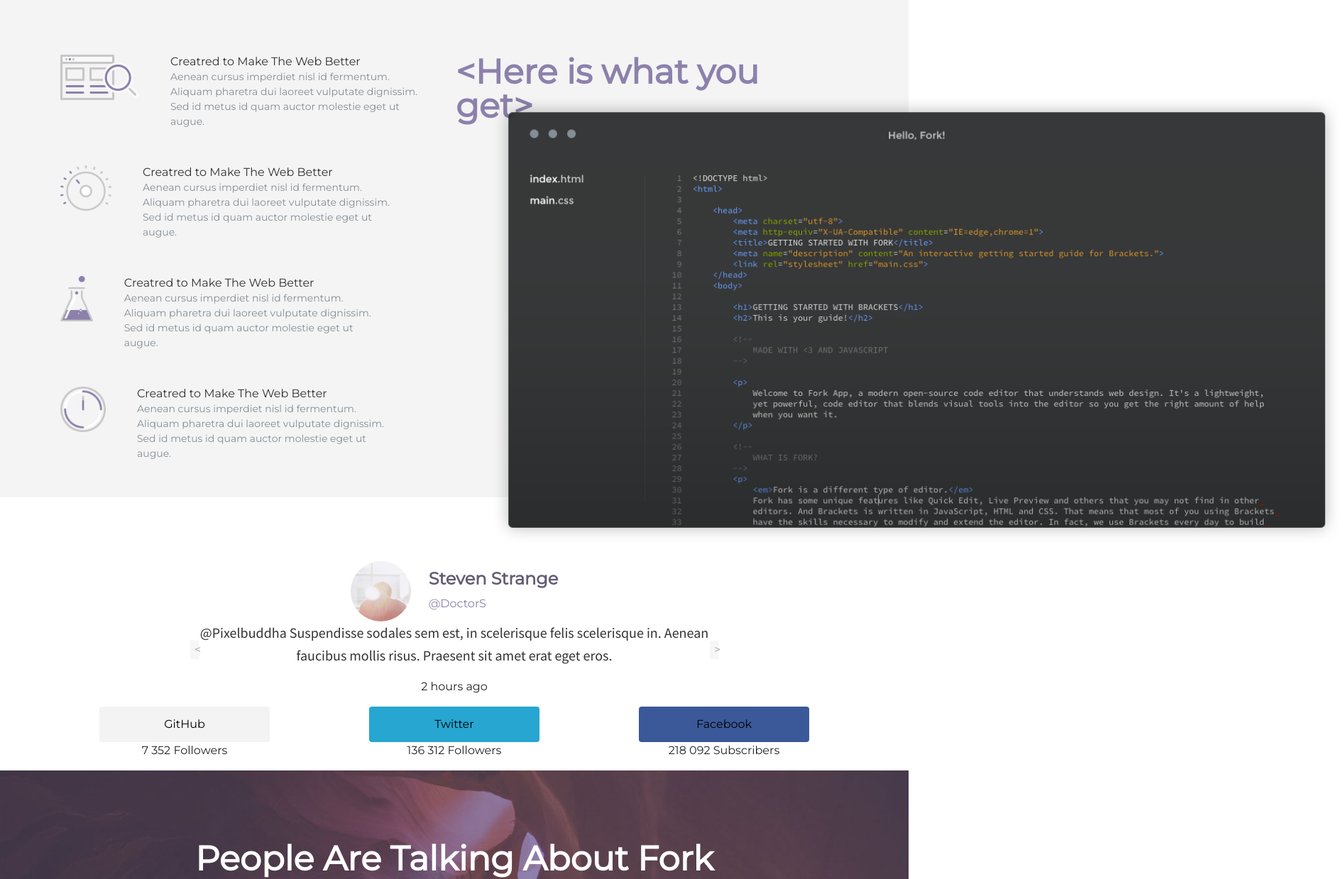
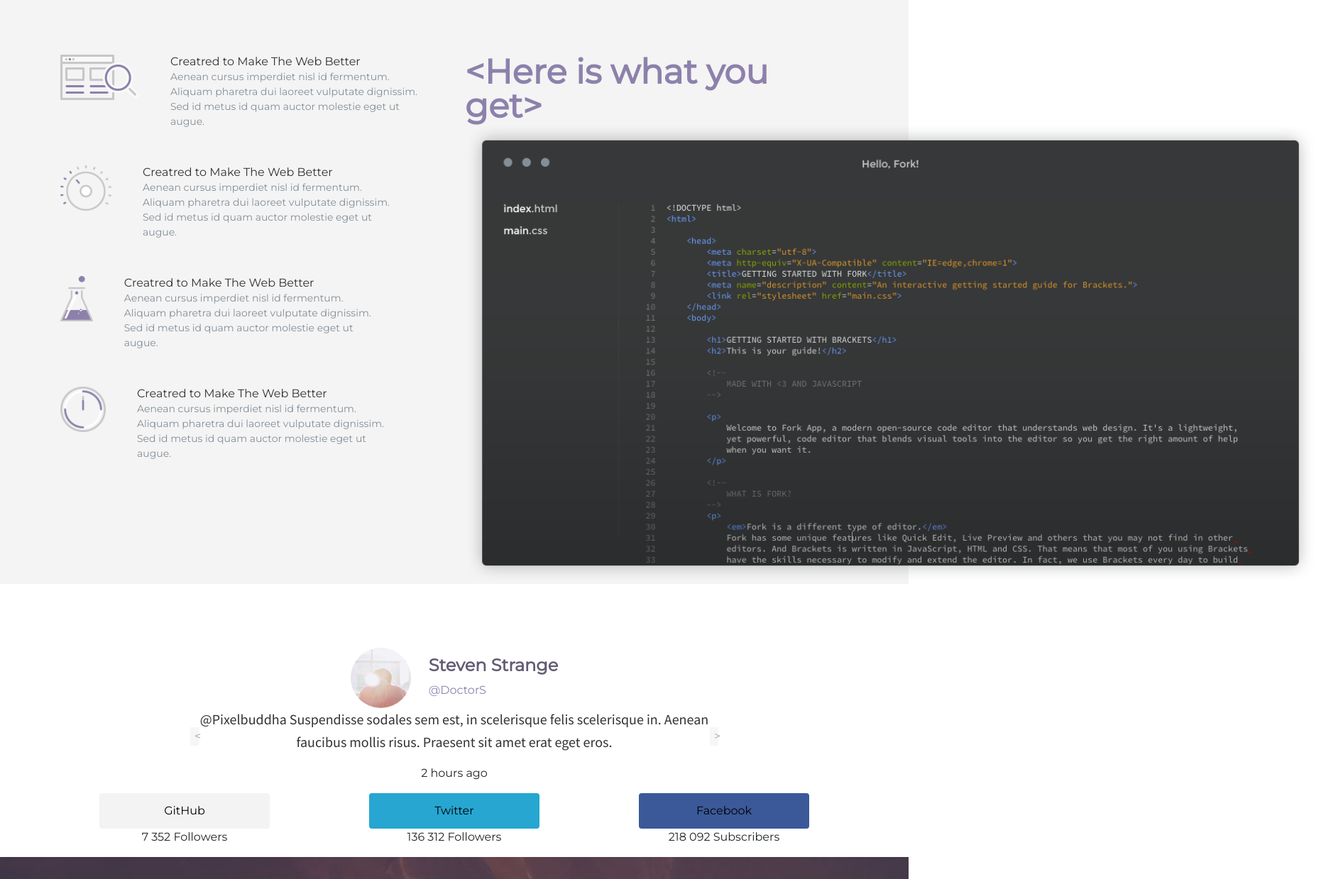
Before and after one commit to mjzart/FrontEnd_Course, a plain HTML site: page Project ExamCss/index.html in a window 1280 px wide. Shown: the part 1204-2443 px from the top of the page at 71% size, 1892 px wide, since content can reach past the window. Drawn offline with nearby package versions, Linux system fonts and the light colour scheme.

Commit message:
HW16_1708J

```diff
--- a/Project ExamCss/styles.css
+++ b/Project ExamCss/styles.css
@@ -225,18 +225,17 @@ body{
     position: relative;
 }
 .editor{
-    position: absolute;
-    top: 50px;
-    left: 50px;
+
     width: 1200px;
     height: 650px;
-    object-fit: contain;
-    overflow: hidden;
 }
 
 .img-conteiner {
     max-width: 705px;
     height: 580px;
+    position: absolute;
+    top: 50px;
+    left: 50px;
     object-fit: contain;
 }
 
@@ -251,6 +250,11 @@ body{
     letter-spacing: normal;
     text-align: left;
     color: #8d81ac;
+}
+
+.img-container{
+    max-width: 705px;
+    owerflow: hidden;
 }
 
 .slider{
@@ -418,7 +422,7 @@ body{
 }
 
 .people-about-screan{
-
+    background-color:#514153;
     background-image: url(img/layer-1.png);
     background-position: center;
     background-size: cover;
@@ -443,10 +447,12 @@ body{
     text-align: center;
     color: #fff;
     padding-top: 100px;
+    margin-bottom: 90px;
 }
 
 .logo-pas{
-    margin-top: 90px;
+
+    margin-bottom: 90px;
     display: flex;
     justify-content: center;
     flex-direction: column;
```
